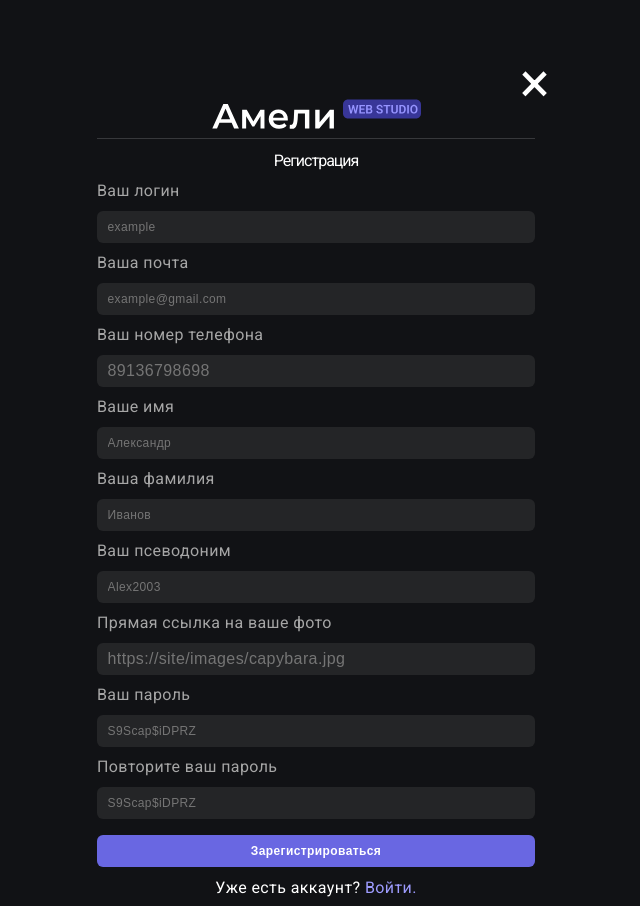
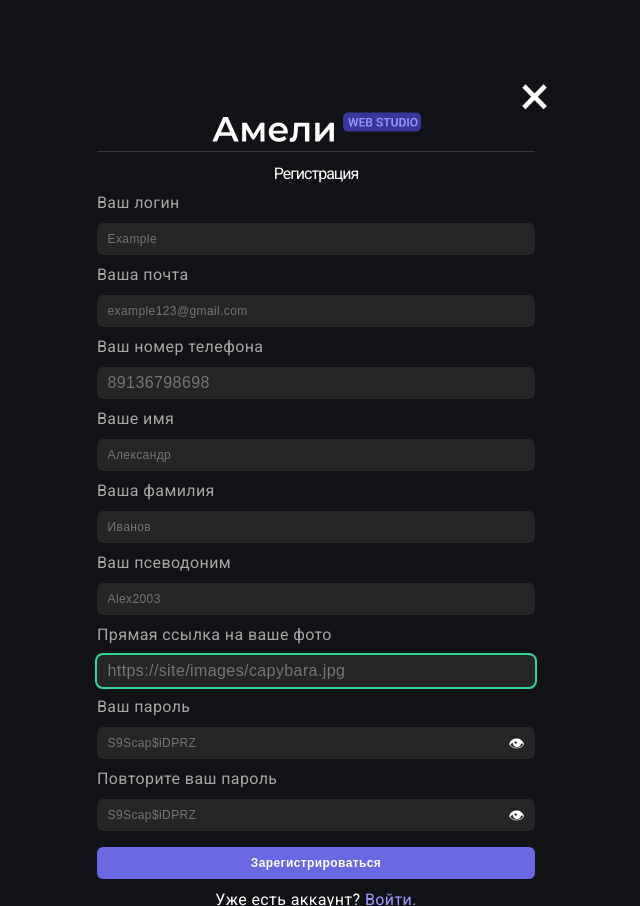
Before and after one commit to Newbie17373/Ameli, a PHP site: page /registration.php in a window 1280 px wide. Shown: the whole page, without its empty margins (324-964 px from the left). Run offline with PHP 8.4, Linux system fonts and the light colour scheme.

Commit message:
add normal validation

```diff
--- a/assets/css/index.css
+++ b/assets/css/index.css
@@ -202,6 +202,10 @@ body {
   background-color: var(--theme-panel);
   padding: 18px 52px 18px 16px;
   border-radius: 6px;
+}
+
+.prices__list-item:hover {
+  background-color: var(--max-purlpe);
 }
 
 @media (max-width: 1200px) {
@@ -675,6 +679,7 @@ body {
   min-width: 370px;
   height: 580px;
   border-radius: 40px;
+  max-width: calc(382 / 1903 * 100%);
 }
 
 @media (max-width: 576px) {
--- a/assets/css/popup.css
+++ b/assets/css/popup.css
@@ -117,4 +117,6 @@
   line-height: 1rem !important;
 }
 
-.
+.button-order {
+  cursor: pointer;
+}
--- a/assets/css/registration.css
+++ b/assets/css/registration.css
@@ -38,7 +38,7 @@ body {
 @media (max-width: 1400px) {
   .registration__inside {
     width: 35%;
-    padding-top: 80px;
+    padding-top: 105px;
   }
 }
 
@@ -154,6 +154,10 @@ body {
   font-weight: 400;
   font-size: 0.75rem;
   background-color: var(--input-clr);
+  position: relative;
+  display: flex;
+  align-items: center;
+  justify-content: center;
 }
 
 .registration__input:hover {
@@ -163,6 +167,49 @@ body {
 .registration__input:focus {
   background-color: var(--input-clr-hover);
   outline: 1px solid var(--subpurple-color);
+}
+
+.registration__input:valid {
+  outline: 2px solid var(--green-circle);
+}
+
+.registration__input:invalid {
+  /* outline: 0.2px solid var(--red-circle); */
+}
+
+.registration__password {
+  width: 100%;
+  position: relative;
+}
+
+.registration__password::after {
+  content: "\1F441";
+  position: absolute;
+  right: 10px;
+  display: block;
+  top: 12.5px;
+  cursor: pointer;
+  color: var(--font-color);
+}
+
+.registration__password:hover::after {
+  content: "\1F440";
+  color: var(--subpurple-color);
+  font-weight: 900;
+  font-size: 1.05rem;
+}
+
+.passView {
+  position: absolute;
+  left: 10.8px;
+  top: 42%;
+  background-color: var(--input-clr-hover);
+  display: none;
+  font-size: 0.75rem;
+}
+
+.registration__password:hover .passView {
+  display: inline;
 }
 
 .registration__button-wrapper {
--- a/assets/css/reset.css
+++ b/assets/css/reset.css
@@ -45,7 +45,8 @@ input {
 }
 
 header,
-footer {
+footer,
+.passView {
   user-select: none;
   -moz-user-select: none;
   -webkit-user-select: none;
--- /dev/null
+++ b/assets/js/passView.js
@@ -0,0 +1,8 @@
+let regPassInpt = document.querySelectorAll(".registration__pass");
+let passView = document.querySelectorAll(".passView");
+
+for (let i = 0; i < regPassInpt.length; i++) {
+  regPassInpt[i].oninput = function (event) {
+    passView[i].innerHTML = regPassInpt[i].value;
+  };
+}
--- a/authentification.php
+++ b/authentification.php
@@ -9,6 +9,7 @@ if(isset($_SESSION['login'])) die(header('Location: ./index.php'));
     <meta name="viewport" content="width=device-width, initial-scale=1.0">
     <title>WS Амели</title>
     <link rel="stylesheet" href="./assets/css/registration.css">
+    <script src="./assets/js/passView.js" defer></script>
 </head>
 <body>
     <div class="wrapper">
@@ -62,9 +63,9 @@ if(isset($_SESSION['login'])) die(header('Location: ./index.php'));
                     <?php if(isset($smsg)){ ?><span class="registration__msg registration__msg_successful"><?php echo $smsg ?></span><?php }?>
                     <?php if(isset($fmsg)){ ?><span class="registration__msg registration__msg_unsuccessful"><?php echo $fmsg ?></span><?php }?>
                         <p class="registration__text registration__text_first prices__description">Ваш логин</p>
-                        <input type="text" class="registration__input" name="login" placeholder="example" minlength="9" maxlength="40" require>
+                        <input type="text" class="registration__input" name="login" placeholder="example" required pattern="[A-z0-9_.-]{6,40}" minlength="9" maxlength="40" value="">
                         <p class="registration__text prices__description">Ваш пароль</p>
-                        <input type="password" class="registration__input" name="password" type="password" placeholder="S9Scap$iDPRZ" minlength="8" maxlength="16" require>
+                        <div class="registration__password"><input type="password" class="registration__input registration__pass" name="password" type="password" placeholder="S9Scap$iDPRZ" required pattern="[0-9a-zA-Z]{8,16}" minlength="8" maxlength="16" value=""><span class="passView"></span></div>
                         <button class="registration__button" type="submit">Войти</button>
                         <div class="registration__link">
                             <span>Нет учетной записи? <a href="./registration.php" class="registration__link-item"><span>Создайте её.</span></a></span>
--- a/registration.php
+++ b/registration.php
@@ -10,6 +10,7 @@ if(isset($_SESSION['login'])) die(header('Location: ./index.php'));
     <title>WS Амели</title>
     <link rel="stylesheet" href="./assets/css/registration.css">
     <script src="./assets/js/validation.js" defer></script>
+    <script src="./assets/js/passView.js" defer></script>
 </head>
 <body>
     <div class="wrapper">
@@ -86,32 +87,32 @@ if(isset($_SESSION['login'])) die(header('Location: ./index.php'));
             <div class="registration">
                     <div class="registration__inside container">
                         <a href="./index.php" class="registation__close">&#215;</a>
-                        <div class="registration__logo">
+                        <a href="./index.php" class="registration__logo">
                             <img src="./assets/img/logos/logo.svg" alt="" class="registration__logo-item">
-                        </div>
+                        </a>
                         <div class="registration__border"></div>
                         <h5 class="registration__subtitle about__title">Регистрация</h5>
                         <form action="" class="registration__form" name="registrationForm" method="post">
                         <?php if(isset($smsg)){ ?><span class="registration__msg registration__msg_successful"><?php echo $smsg ?></span><?php }?>
                         <?php if(isset($fmsg)){ ?><span class="registration__msg registration__msg_unsuccessful"><?php echo $fmsg ?></span><?php }?>
                             <p class="registration__text registration__text_first prices__description">Ваш логин</p>
-                            <input type="text" class="registration__input" name="login" placeholder="example" required pattern="[A-Za-z]{9-40}" minlength="9" maxlength="40" value="">
+                            <input type="text" class="registration__input" name="login" placeholder="Example" required pattern="[A-z0-9_.-]{6,40}" minlength="9" maxlength="40" value="">
                             <p class="registration__text prices__description">Ваша почта</p>
-                            <input type="email" class="registration__input" name="email" placeholder="example@gmail.com" required pattern="[A-Za-z]{9-60}" minlength="9" maxlength="60" value="">
+                            <input type="email" class="registration__input" name="email" placeholder="example123@gmail.com" required pattern="([A-z0-9_.-]{1,})@([A-z0-9_.-]{1,}).([A-z]{2,8})" minlength="9" maxlength="60" value="">
                             <p class="registration__text prices__description">Ваш номер телефона</p>
                             <input type="tel" class="order__input registration__input" name="user_phone" placeholder="89136798698" required pattern="[0-9]{11}" minlength="11" maxlength="11">
                             <p class="registration__text prices__description">Ваше имя</p>
-                            <input type="text" class="registration__input" name="name" placeholder="Александр" required pattern="[А-Яа-я]{3-40}" minlength="3" maxlength="40" value="">
+                            <input type="text" class="registration__input" name="name" placeholder="Александр" required pattern="[А-Яа-я]{3,40}" minlength="3" maxlength="40" value="">
                             <p class="registration__text prices__description">Ваша фамилия</p>
-                            <input type="text" class="registration__input" name="surname" placeholder="Иванов" required pattern="[А-Яа-я]{6-40}" minlength="6" maxlength="40"  value="">
+                            <input type="text" class="registration__input" name="surname" placeholder="Иванов" required pattern="[А-Яа-я]{6,40}" minlength="6" maxlength="40"  value="">
                             <p class="registration__text prices__description">Ваш псеводоним</p>
-                            <input type="text" class="registration__input" name="nickname" placeholder="Alex2003" required pattern="[А-Яа-я]{4-40}" minlength="4" maxlength="40"  value="">
+                            <input type="text" class="registration__input" name="nickname" placeholder="Alex2003" required pattern="[A-z0-9_.-]{4,40}" minlength="4" maxlength="40"  value="">
                             <p class="registration__text prices__description">Прямая ссылка на ваше фото</p>
                             <input type="text" class="order__input registration__input order__input_photo" name="user_photo" placeholder="https://site/images/capybara.jpg" value="">
                             <p class="registration__text prices__description">Ваш пароль</p>
-                            <input type="password" class="registration__input registration__input_password" name="password" type="password" placeholder="S9Scap$iDPRZ" required pattern="[A-Za-z]{8-16}" minlength="8" maxlength="16" value="">
+                            <div class="registration__password"><input type="password" class="registration__input registration__input_password registration__pass" name="password" type="password" placeholder="S9Scap$iDPRZ" required pattern="[0-9a-zA-Z]{8,16}" minlength="8" maxlength="16" value=""><span class="passView"></span></div>
                             <p class="registration__text prices__description">Повторите ваш пароль</p>
-                            <input type="password" class="registration__input registration__input_password-repeat" type="password" placeholder="S9Scap$iDPRZ" required pattern="[A-Za-z][0-9]{8-16}" minlength="8" maxlength="16" value="">
+                            <div class="registration__password"><input type="password" class="registration__input registration__input_password-repeat registration__pass" type="password" placeholder="S9Scap$iDPRZ" required pattern="[0-9a-zA-Z]{8-16}" minlength="8" maxlength="16" value=""><span class="passView"></span></div>
                             <a class="registration__button-wrapper"><input type="submit" class="registration__button" value="Зарегистрироваться"></a>
                             <div class="registration__link">
                                 <span>Уже есть аккаунт? <a href="./authentification.php" class="registration__link-item"><span>Войти.</span></a></span>
```
Also changed, not shown: assets/js/validation.js (+10 -35 lines), index.php (+13 -13 lines), assets/img/photo_2023-04-24_00-54-09.webp (deleted), 5 other files.
